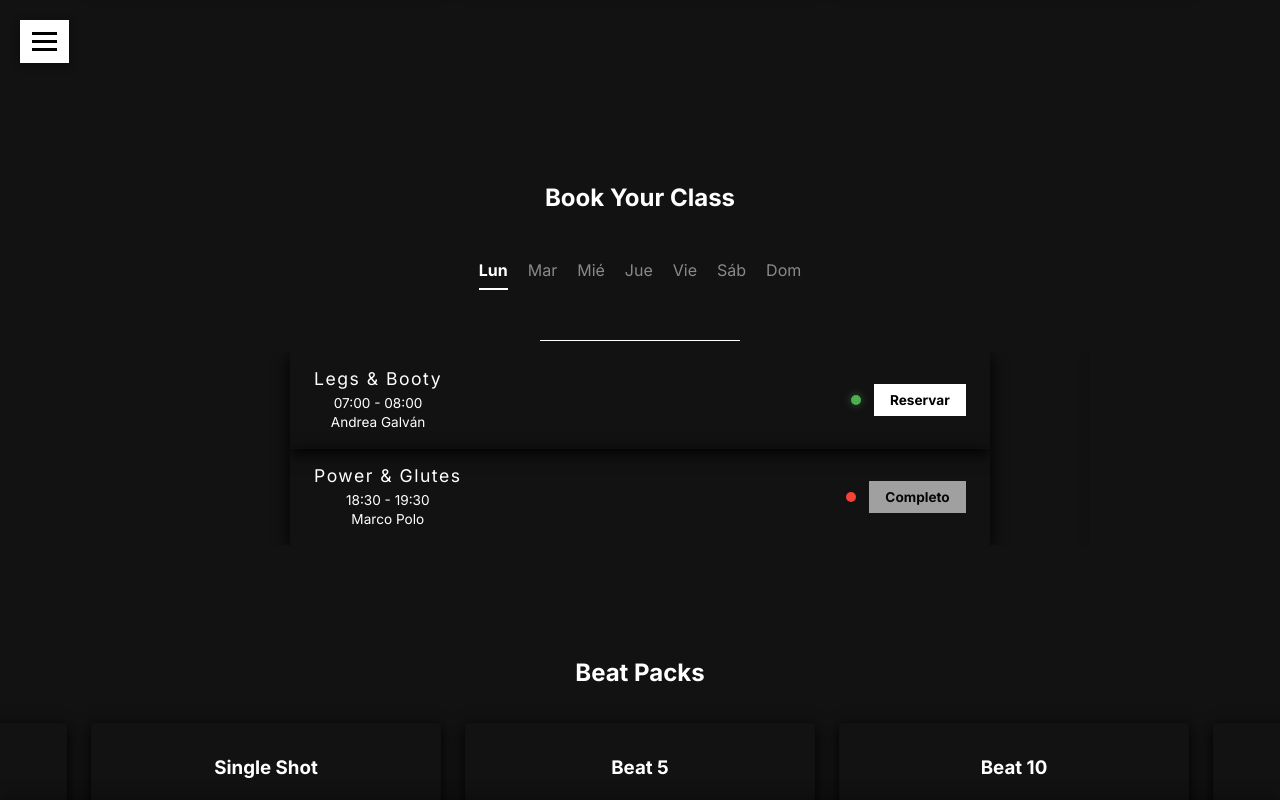
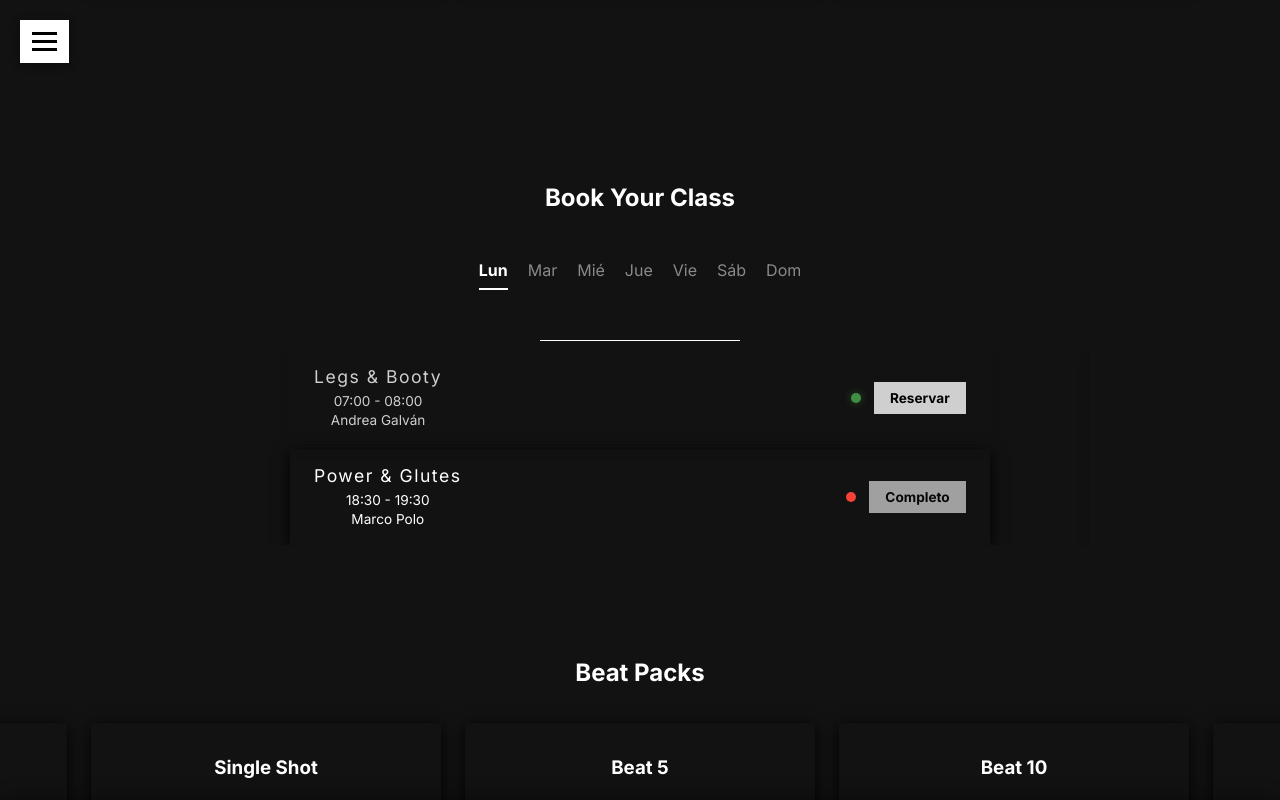
Before and after one commit to lorenapuhl/beat-website-prototype, a plain HTML site: page index.html in a window 1280 px wide. In both pictures the pointer is over the element 640 px from the left and 1039 px from the top of the page. Shown: the part 639-1439 px from the top of the page. Drawn offline with Linux system fonts and the light colour scheme; a script that the page names is missing.

Commit message:
feature: add schedule row hover

```diff
--- a/style.css
+++ b/style.css
@@ -237,6 +237,12 @@ p {                               /* Styles for paragraph elements */
   max-width: 700px;
   margin: 0 auto; /* Centers the restricted row within the section */
   box-shadow: 0 4px 15px var(--shadow-color);
+}
+
+.schedule-row:hover {
+  transform: translateY(-2px); /* Subtle lift effect */
+  box-shadow: 0 4px 12px rgba(0, 0, 0, 0.15);
+  opacity: 0.8;
 }
 
 /* Class-info container with class name, schedule and teacher*/
```
